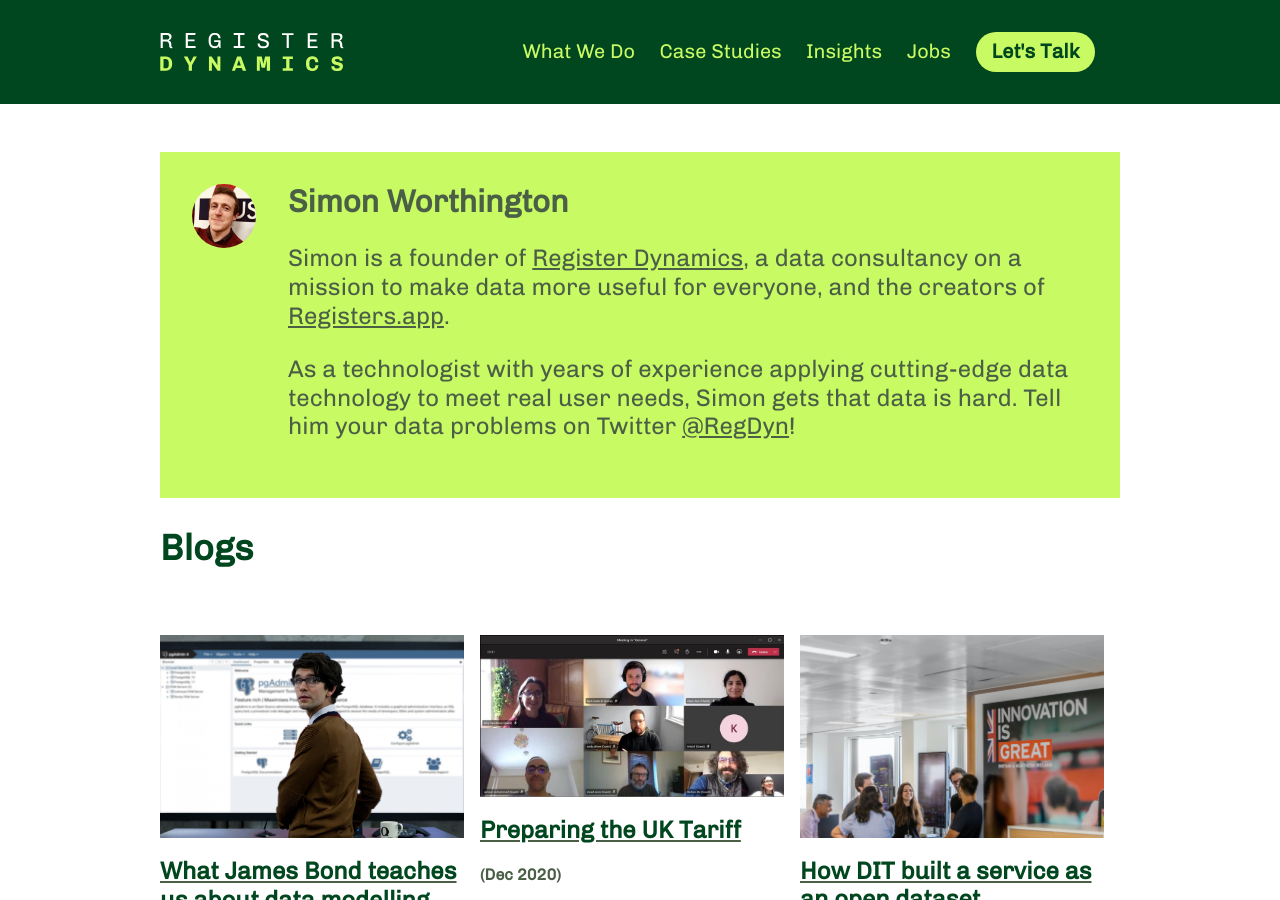
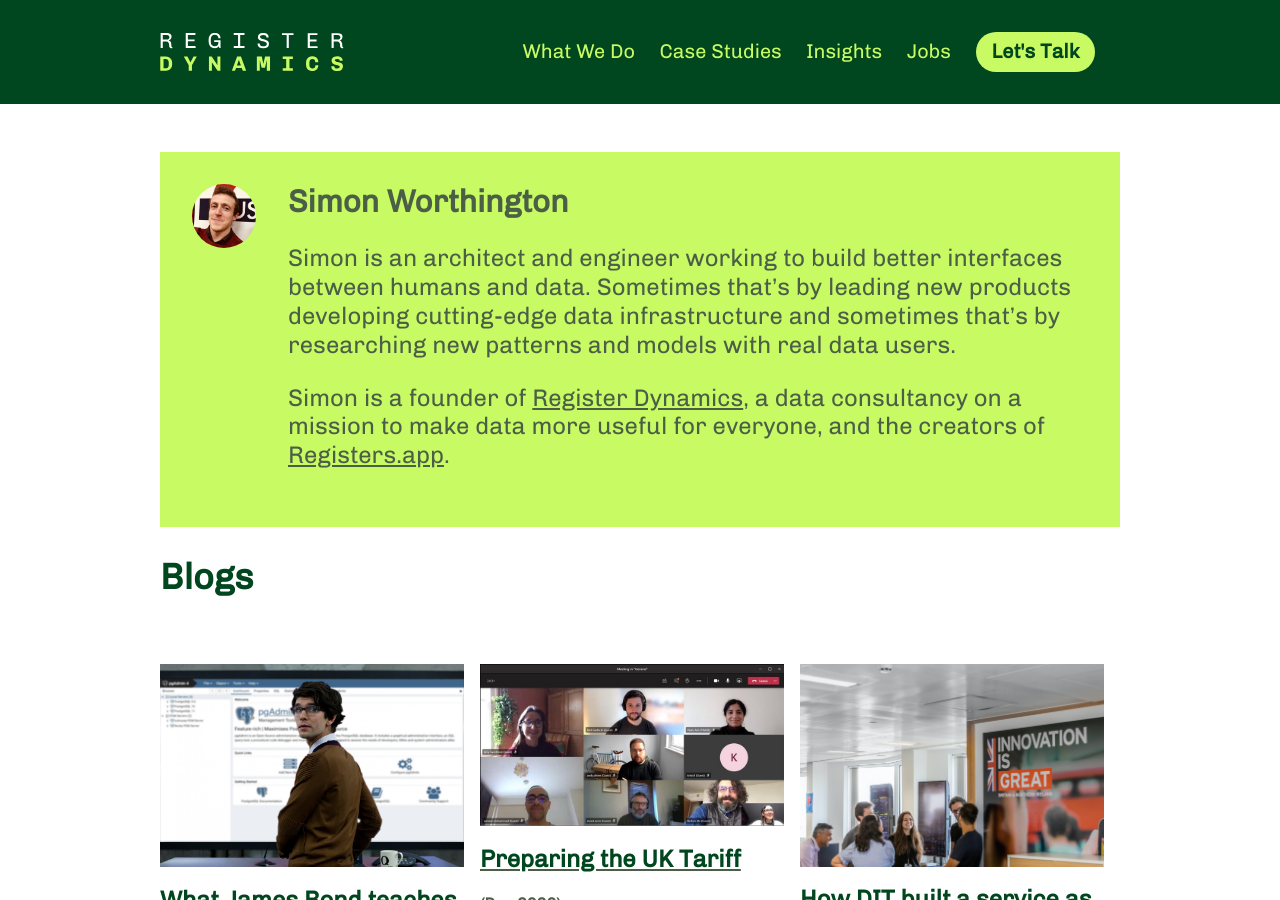
Before and after one commit to register-dynamics/register-dynamics.co.uk, a Jekyll site: the page built from _authors/simon-worthington.md, in a window 1280 px wide and 900 px high. Built offline with Jekyll 4.4.1, drawn with Linux system fonts in a browser that asks for light colours; some web fonts are replaced; comment, search, counter and statistics services are not loaded.

Commit message:
Update Simon's bio.

```diff
--- a/_authors/simon-worthington.md
+++ b/_authors/simon-worthington.md
@@ -2,9 +2,11 @@
 title: Simon Worthington
 image: "images/simon.jpg"
 ---
+Simon is an architect and engineer working to build better interfaces between
+humans and data. Sometimes that's by leading new products developing
+cutting-edge data infrastructure and sometimes that's by researching new
+patterns and models with real data users.
+
 Simon is a founder of [Register Dynamics](https://www.register-dynamics.co.uk),
 a data consultancy on a mission to make data more useful for everyone,
 and the creators of [Registers.app](https://registers.app).
-
-As a technologist with years of experience applying cutting-edge data technology to meet real user needs,
-Simon gets that data is hard. Tell him your data problems on Twitter [@RegDyn](https://twitter.com/RegDyn)!
```
